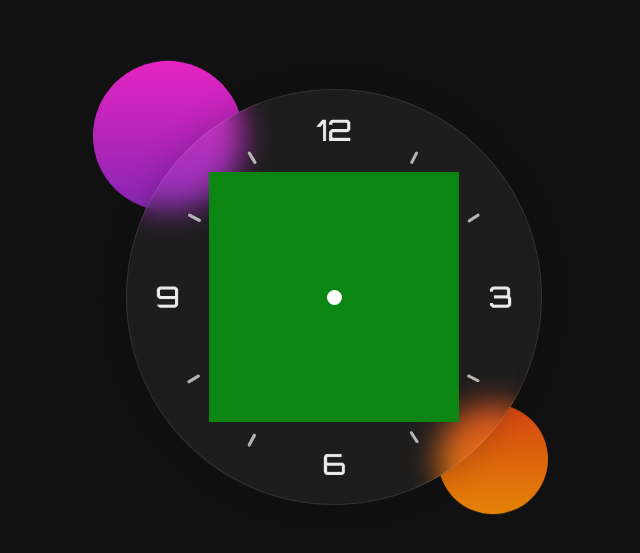
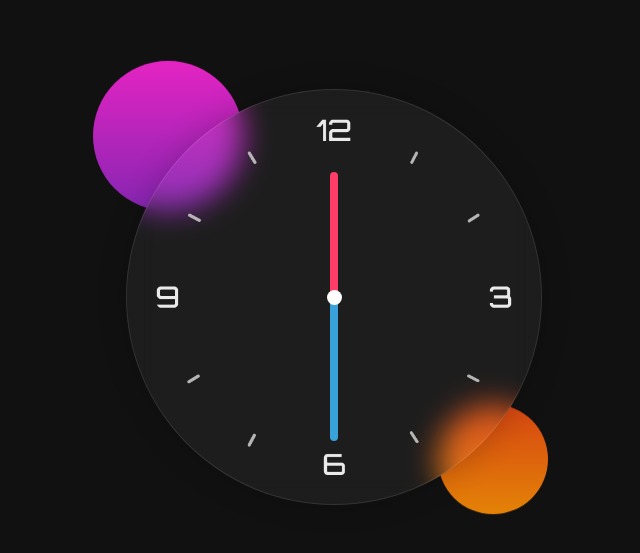
Before and after one commit to faisal-makercr/Glass_Clock, a plain HTML site: page index.html in a window 1280 px wide. Shown: the part 103-656 px from the top of the page, without its empty margins (306-946 px from the left). Drawn offline with Linux system fonts and the light colour scheme; files that its build step writes are made by us from their sources; files whose address does not match are found by name.

Commit message:
Working on hour hands, minutes and seconds too

```diff
--- a/style.css
+++ b/style.css
@@ -91,19 +91,46 @@ body {
 .clock .hour .hr {
     width: 160px;
     height: 160px;
-    background: red;
 }
 
 .clock .hour,
 .clock .hour .min {
     width: 190px;
     height: 190px;
-    background: #070e73
 }
 
 .clock .hour,
 .clock .hour .sec {
     width: 250px;
     height: 250px;
-    background: #0c8612
 }
+
+.clock .hour .hr,
+.clock .minute .min,
+.clock .second .sec {
+    display: flex;
+    justify-content: center;
+    position: absolute;
+    border-radius: 50%;
+}
+
+.clock .hour .hr::before {
+    content: '';
+    position: absolute;
+    width: 0.5rem;
+    left: 75.8%;
+    height: 8rem;
+    background: #ff3d68;
+    z-index: 10;
+    border-radius: 0.5rem;
+}
+
+.clock .minute .min::before {
+    content: '';
+    position: absolute;
+    width: 0.5rem;
+    height: 9rem;
+    background: #39a2db;
+    z-index: 11;
+    border-radius: 0.5rem;
+}
```
